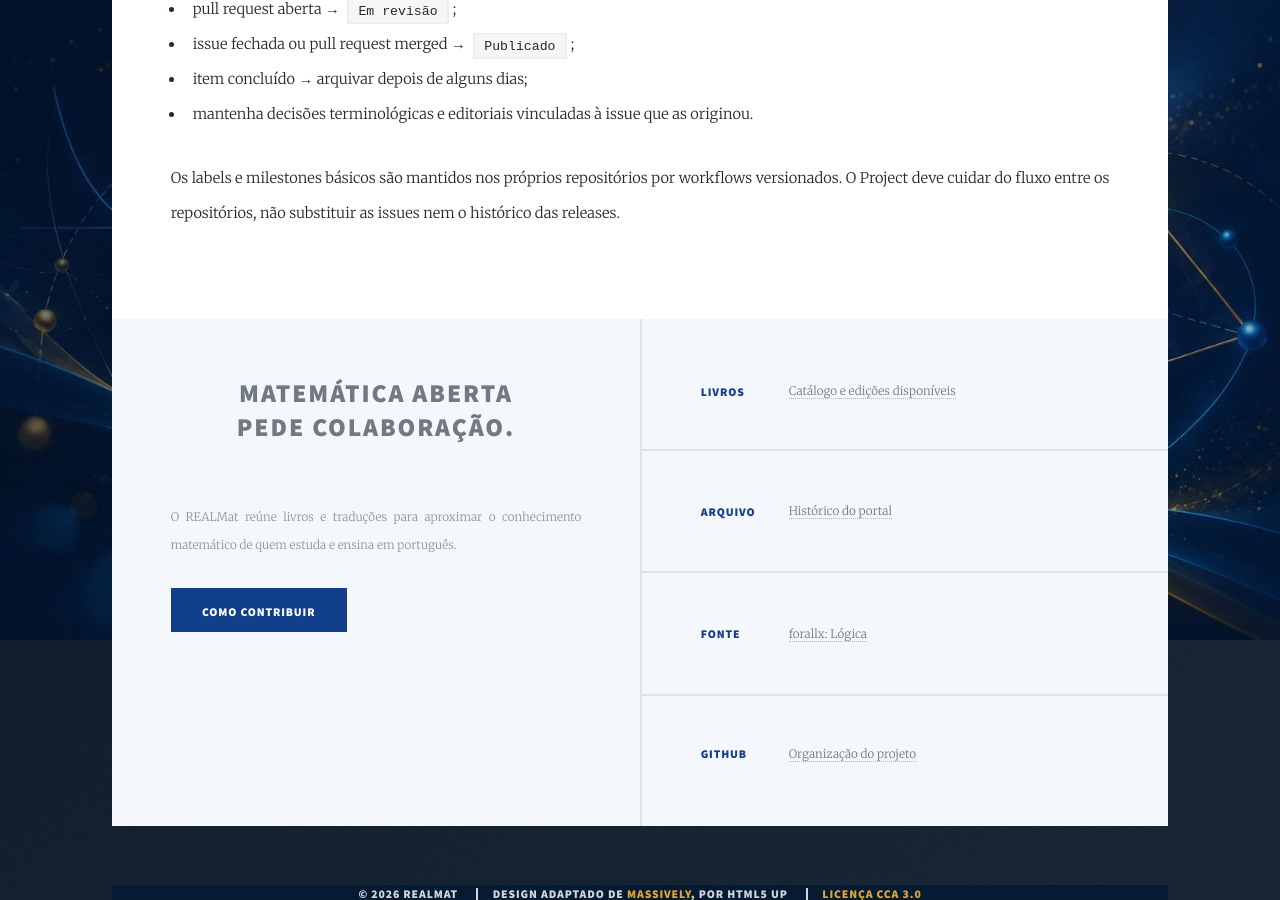
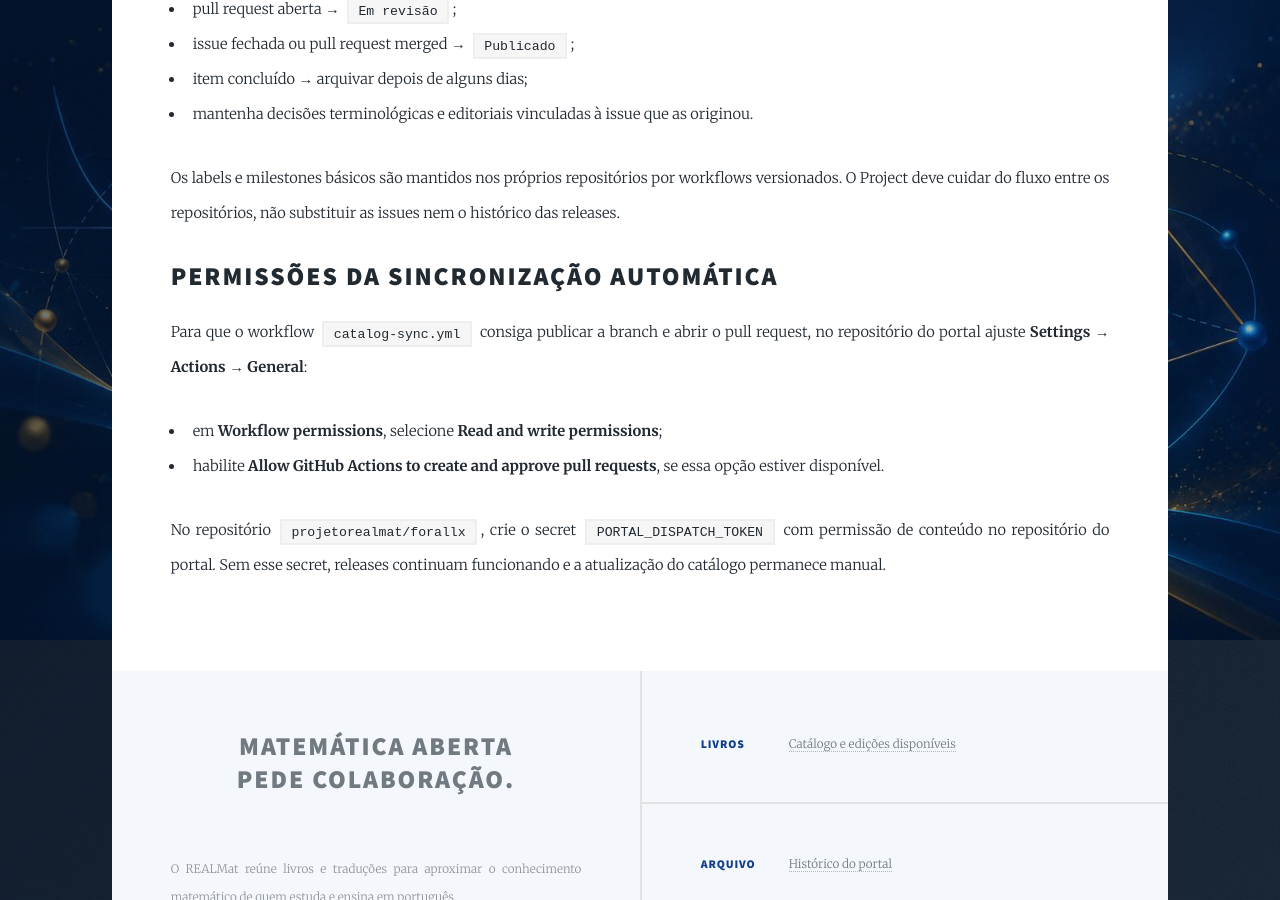
Before and after one commit to projetorealmat/projetorealmat.github.io, a Jekyll site: the page built from PROJECT_SETUP.md, in a window 1280 px wide and 900 px high, scrolled down 1642 px. Built offline with Jekyll 4.4.1, drawn with Linux system fonts in a browser that asks for light colours; our own code applies the rules of GitHub Pages for plain Markdown files.

Commit message:
docs: document catalog sync permissions

```diff
--- a/PROJECT_SETUP.md
+++ b/PROJECT_SETUP.md
@@ -35,3 +35,12 @@ Esta configuração é feita uma única vez na organização `projetorealmat`.
 - mantenha decisões terminológicas e editoriais vinculadas à issue que as originou.
 
 Os labels e milestones básicos são mantidos nos próprios repositórios por workflows versionados. O Project deve cuidar do fluxo entre os repositórios, não substituir as issues nem o histórico das releases.
+
+## Permissões da sincronização automática
+
+Para que o workflow `catalog-sync.yml` consiga publicar a branch e abrir o pull request, no repositório do portal ajuste **Settings → Actions → General**:
+
+- em **Workflow permissions**, selecione **Read and write permissions**;
+- habilite **Allow GitHub Actions to create and approve pull requests**, se essa opção estiver disponível.
+
+No repositório `projetorealmat/forallx`, crie o secret `PORTAL_DISPATCH_TOKEN` com permissão de conteúdo no repositório do portal. Sem esse secret, releases continuam funcionando e a atualização do catálogo permanece manual.
```
